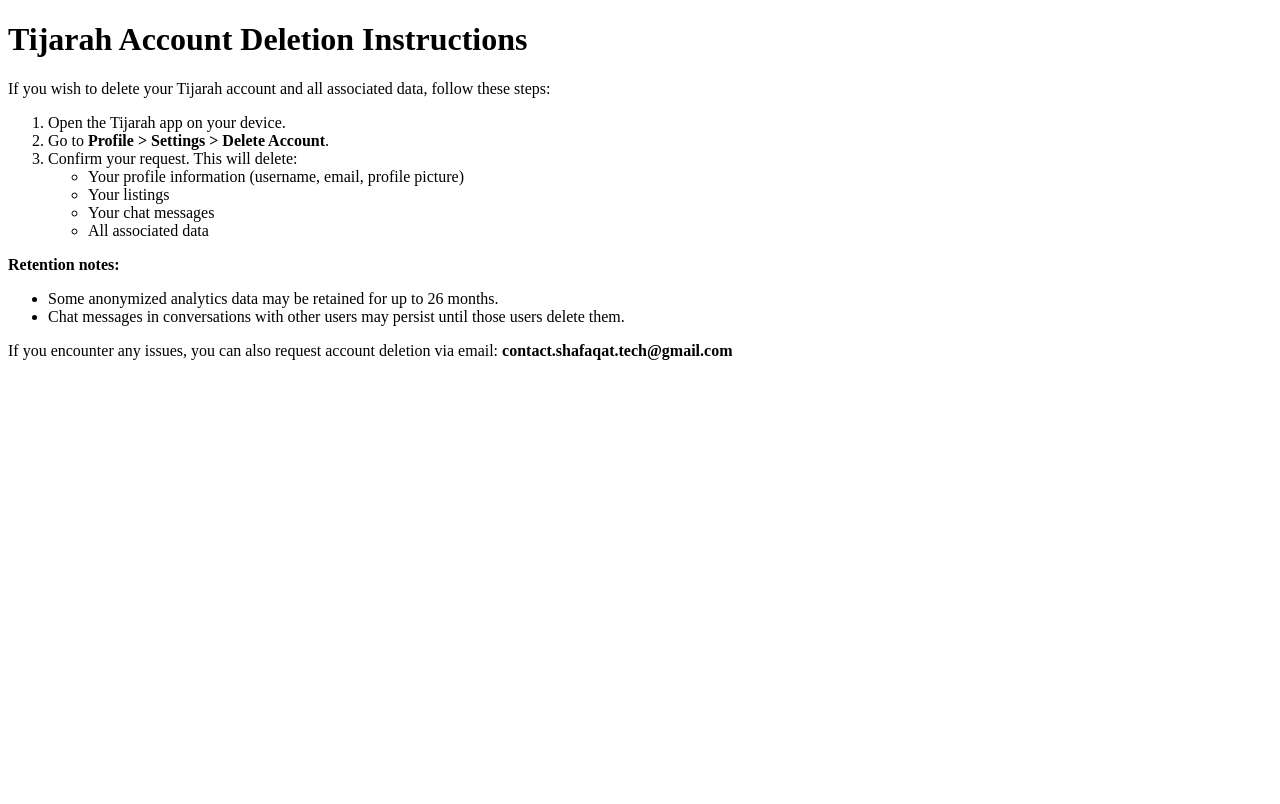
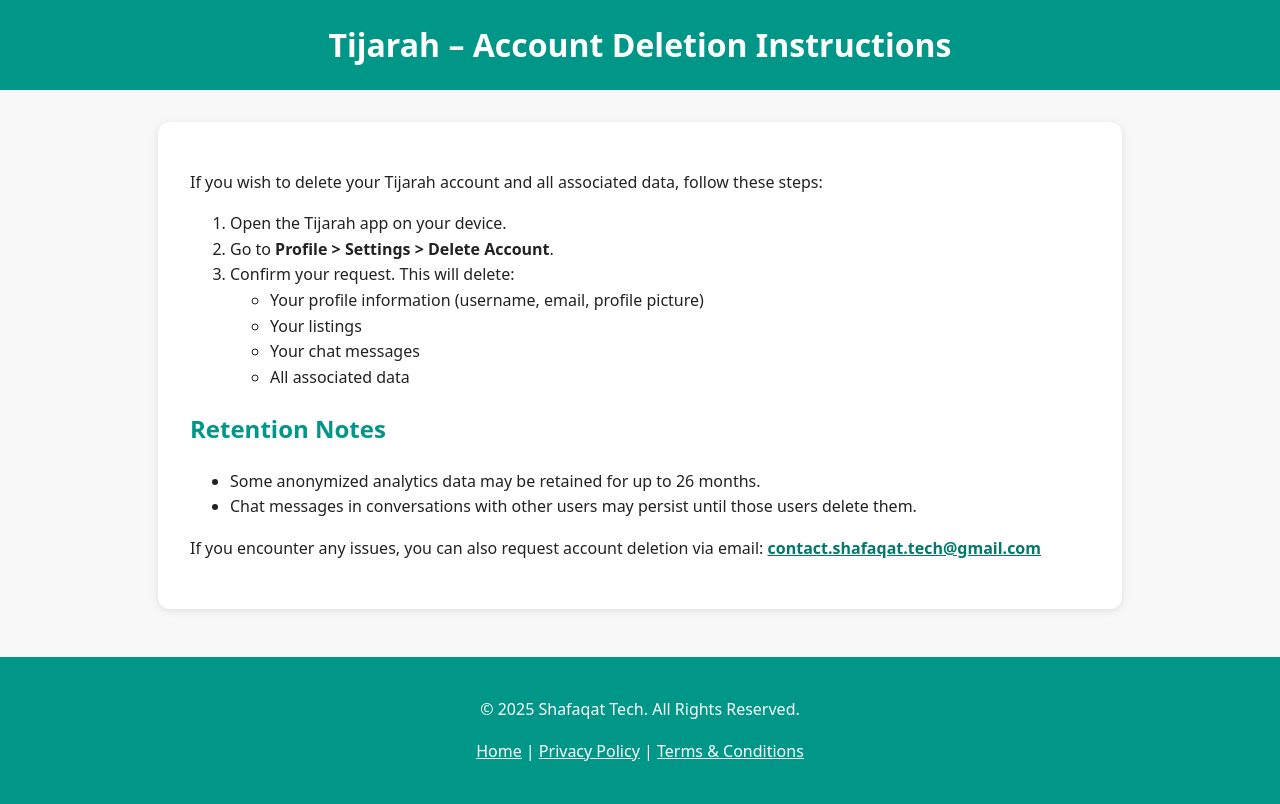
Before and after one commit to shafaqat012/tijarah, a plain HTML site: page tijarah-account-deletion.html in a window 1280 px wide. Drawn offline with Linux system fonts and the light colour scheme.

Commit message:
Refactor tijarah-account-deletion.html structure

```diff
--- a/tijarah-account-deletion.html
+++ b/tijarah-account-deletion.html
@@ -1,14 +1,67 @@
-<!DOCTYPE html>
-<html>
+<!doctype html>
+<html lang="en">
 <head>
-    <title>Tijarah Account Deletion Instructions</title>
+  <meta charset="utf-8">
+  <meta name="viewport" content="width=device-width, initial-scale=1">
+  <title>Tijarah – Account Deletion Instructions</title>
+  <style>
+    body {
+      font-family: system-ui, -apple-system, "Segoe UI", Roboto, Helvetica, Arial, sans-serif;
+      margin: 0;
+      padding: 0;
+      background-color: #f8f8f8;
+      color: #222;
+      line-height: 1.6;
+    }
+    header {
+      background-color: #009688;
+      color: white;
+      padding: 1.2rem;
+      text-align: center;
+    }
+    header h1 {
+      color: white;
+      margin: 0;
+    }
+    main {
+      max-width: 900px;
+      margin: 2rem auto;
+      padding: 2rem;
+      background-color: white;
+      border-radius: 12px;
+      box-shadow: 0 2px 8px rgba(0,0,0,0.1);
+    }
+    h1, h2, h3 {
+      color: #009688;
+    }
+    h1 {
+      text-align: center;
+      margin-bottom: 1.5rem;
+    }
+    footer {
+      text-align: center;
+      padding: 1.5rem;
+      background-color: #009688;
+      color: white;
+      margin-top: 3rem;
+    }
+    a {
+      color: #00796b;
+    }
+  </style>
 </head>
 <body>
-<h1>Tijarah Account Deletion Instructions</h1>
+
+<header>
+  <h1>Tijarah – Account Deletion Instructions</h1>
+</header>
+
+<main>
   <p>If you wish to delete your Tijarah account and all associated data, follow these steps:</p>
+
   <ol>
     <li>Open the Tijarah app on your device.</li>
-    <li>Go to <b>Profile > Settings > Delete Account</b>.</li>
+    <li>Go to <strong>Profile > Settings > Delete Account</strong>.</li>
     <li>Confirm your request. This will delete:
       <ul>
         <li>Your profile information (username, email, profile picture)</li>
@@ -18,11 +71,24 @@
       </ul>
     </li>
   </ol>
-<p><b>Retention notes:</b></p>
+
+  <h2>Retention Notes</h2>
   <ul>
     <li>Some anonymized analytics data may be retained for up to 26 months.</li>
     <li>Chat messages in conversations with other users may persist until those users delete them.</li>
   </ul>
-<p>If you encounter any issues, you can also request account deletion via email: <b>contact.shafaqat.tech@gmail.com</b></p>
+
+  <p>If you encounter any issues, you can also request account deletion via email: <strong><a href="mailto:contact.shafaqat.tech@gmail.com">contact.shafaqat.tech@gmail.com</a></strong></p>
+</main>
+
+<footer>
+  <p>© 2025 Shafaqat Tech. All Rights Reserved.</p>
+  <p>
+    <a href="index.html" style="color:white; text-decoration:underline;">Home</a> |
+    <a href="privacy.html" style="color:white; text-decoration:underline;">Privacy Policy</a> |
+    <a href="terms.html" style="color:white; text-decoration:underline;">Terms & Conditions</a>
+  </p>
+</footer>
+
 </body>
 </html>
```
Lines whose indentation alone changed are shown as unchanged.
